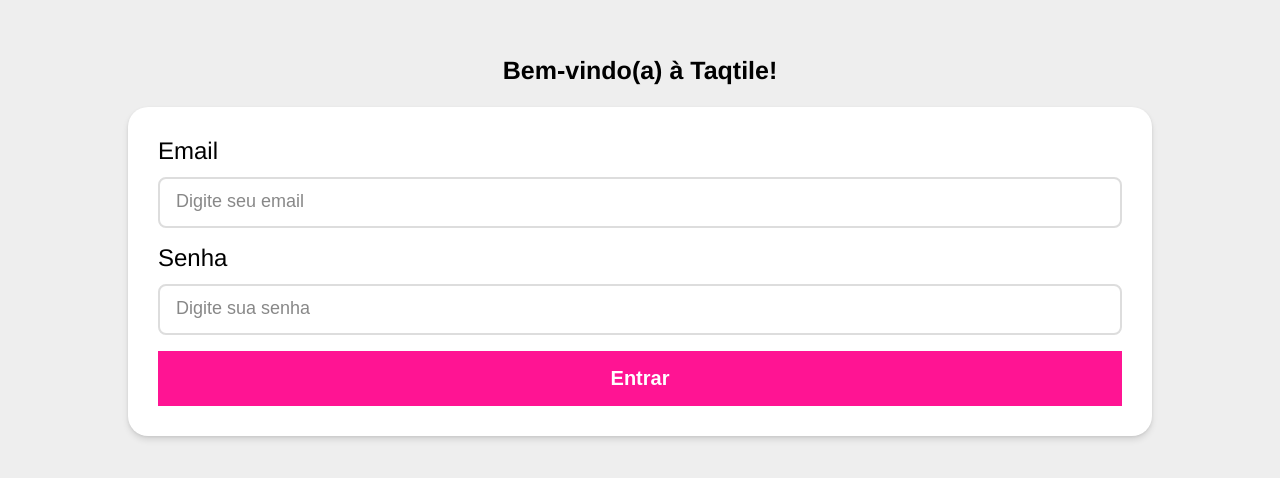
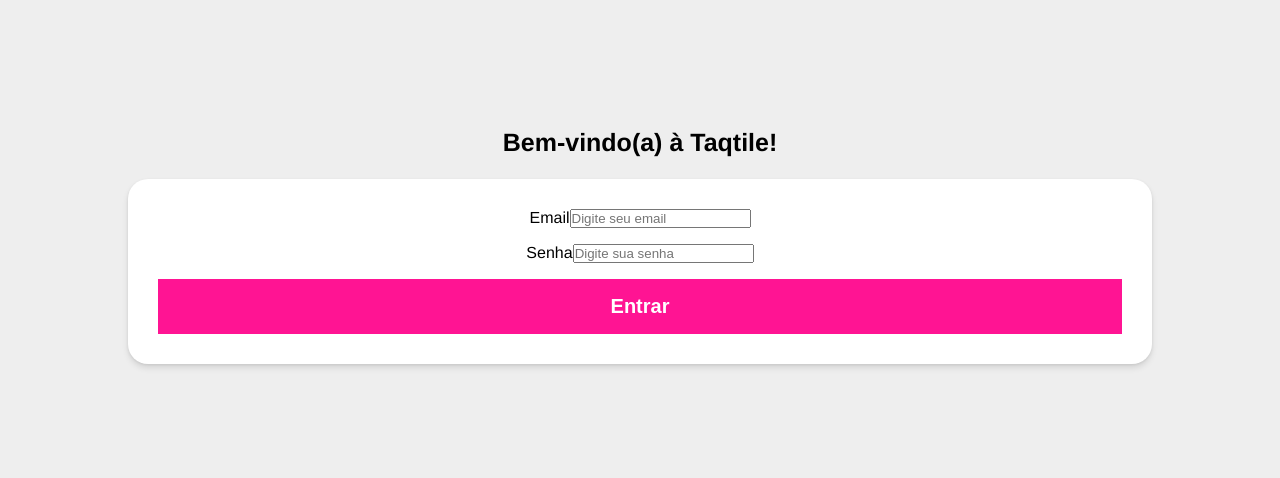
Before and after one commit to NataliTrindade/processo-taqtile, a React (Create React App) app: page / in a window 1280 px wide. Shown: the part 154-632 px from the top of the page. Built offline with nearby package versions, Linux system fonts and the light colour scheme.

Commit message:
feat(component): add Input component

```diff
--- a/src/components/Input/index.tsx
+++ b/src/components/Input/index.tsx
@@ -1,6 +1,3 @@
-import { ChangeEvent } from "react";
-import styles from "./Input.module.css";
-
 interface InputProps {
     label: string;
     type: "email" | "password";
@@ -8,39 +5,22 @@
     id: string;
     name: string;
     placeholder: string;
-    onChange: (event: ChangeEvent<HTMLInputElement>) => void;
-    onBlur: () => void;
-    errorMessage: string;
     required?: boolean;
 }
 
-const Input = ({
-    label,
-    type,
-    value,
-    id,
-    name,
-    placeholder,
-    onChange,
-    onBlur,
-    errorMessage,
-    required = false
-}: InputProps) => {
+const Input = ({ label, type, value, id, name, placeholder, required = false }: InputProps) => {
+
     return (
-        <div className={styles.input_container}>
-            <label className={styles.label} htmlFor={id}>{label}</label>
+        <div >
+            <label htmlFor={id}>{label}</label>
             <input
-                className={styles.input}
                 value={value}
                 id={id}
                 name={name}
                 type={type}
                 placeholder={placeholder}
                 required={required}
-                onChange={onChange}
-                onBlur={onBlur}
             />
-            {errorMessage && <span className={styles.error}>{errorMessage}</span>}
         </div>
     )
 }
```
